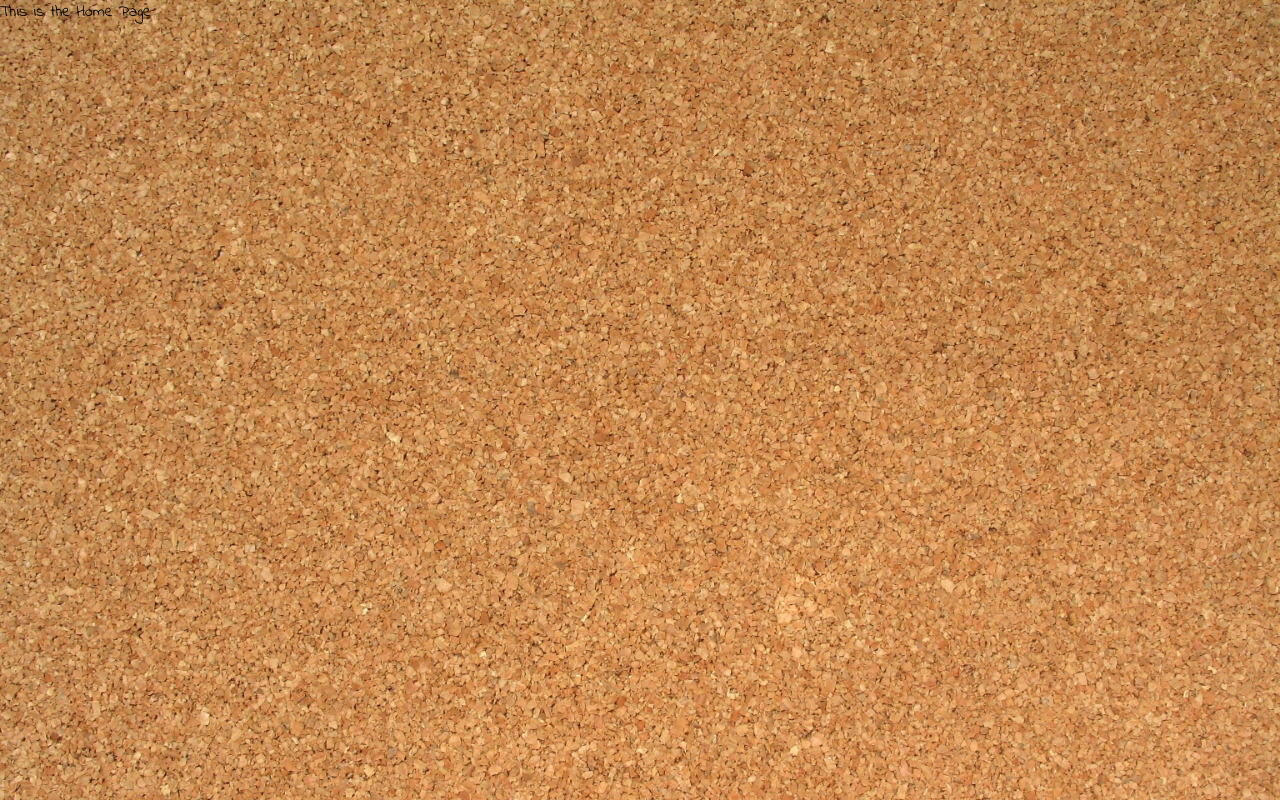
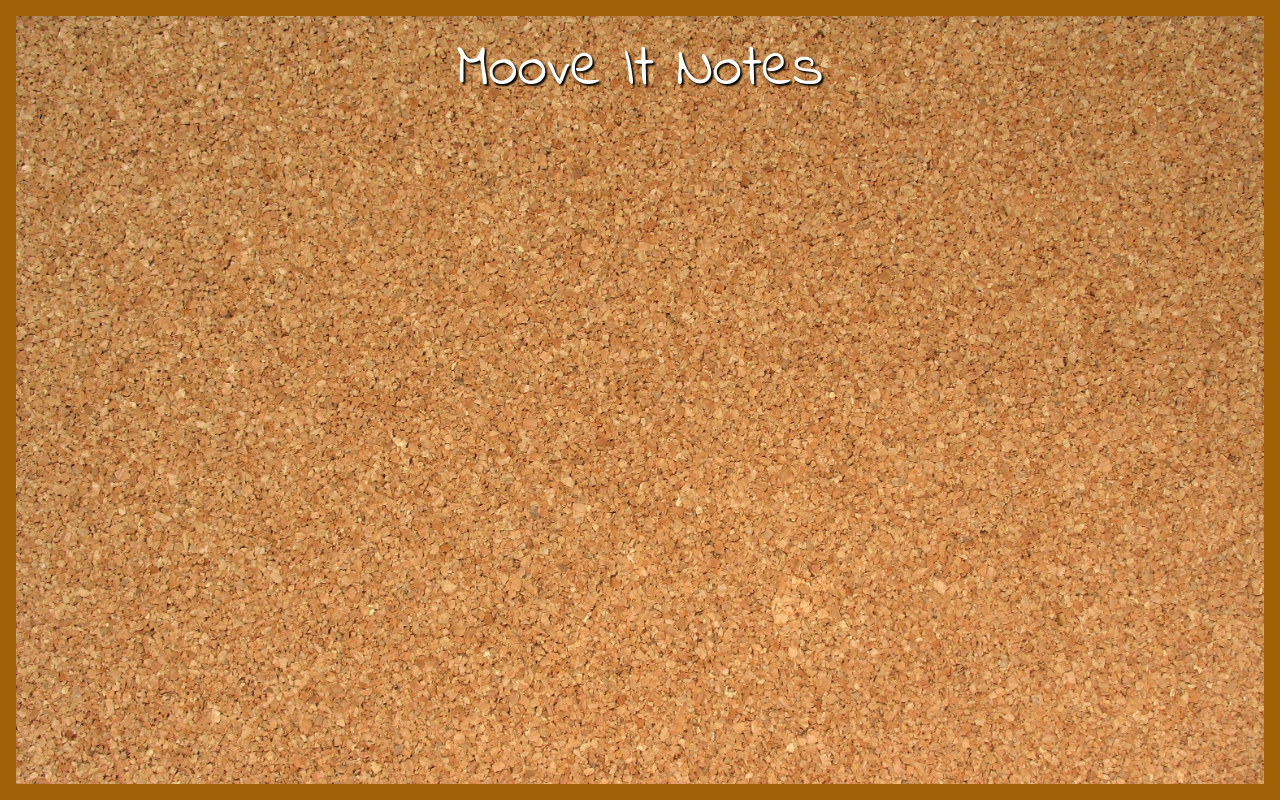
Before and after one commit to NicolleMR/moove-it-challenge, a React (Create React App) app: page / in a window 1280 px wide. Built offline with nearby package versions, Linux system fonts and the light colour scheme.

Commit message:
Add border to cork container and home title

```diff
--- a/src/components/App/App.jsx
+++ b/src/components/App/App.jsx
@@ -5,7 +5,7 @@ import Trash from "../../pages/Trash";
 
 const App = () => (
   <BrowserRouter>
-    <div className="bg-cork h-screen bg-cover">
+    <div className="bg-cork h-screen bg-cover border-16 border-solid border-yellow-700 shadow-inner p-6">
       <Routes>
         <Route path="/" element={<Home />} />
         <Route path="trash" element={<Trash />} />
--- a/src/pages/Home/Home.jsx
+++ b/src/pages/Home/Home.jsx
@@ -1,3 +1,7 @@
-const Home = () => <h1>This is the Home Page</h1>;
+const Home = () => (
+  <div>
+    <h1 className="text-6xl text-white text-center text-shadow">Moove It Notes</h1>;
+  </div>
+);
 
 export default Home;
--- a/tailwind.config.js
+++ b/tailwind.config.js
@@ -5,6 +5,9 @@ module.exports = {
       backgroundImage: {
         cork: "url('./assets/images/cork-bg.jpg')",
       },
+      borderWidth: {
+        16: "16px",
+      },
     },
   },
   plugins: [],
```
